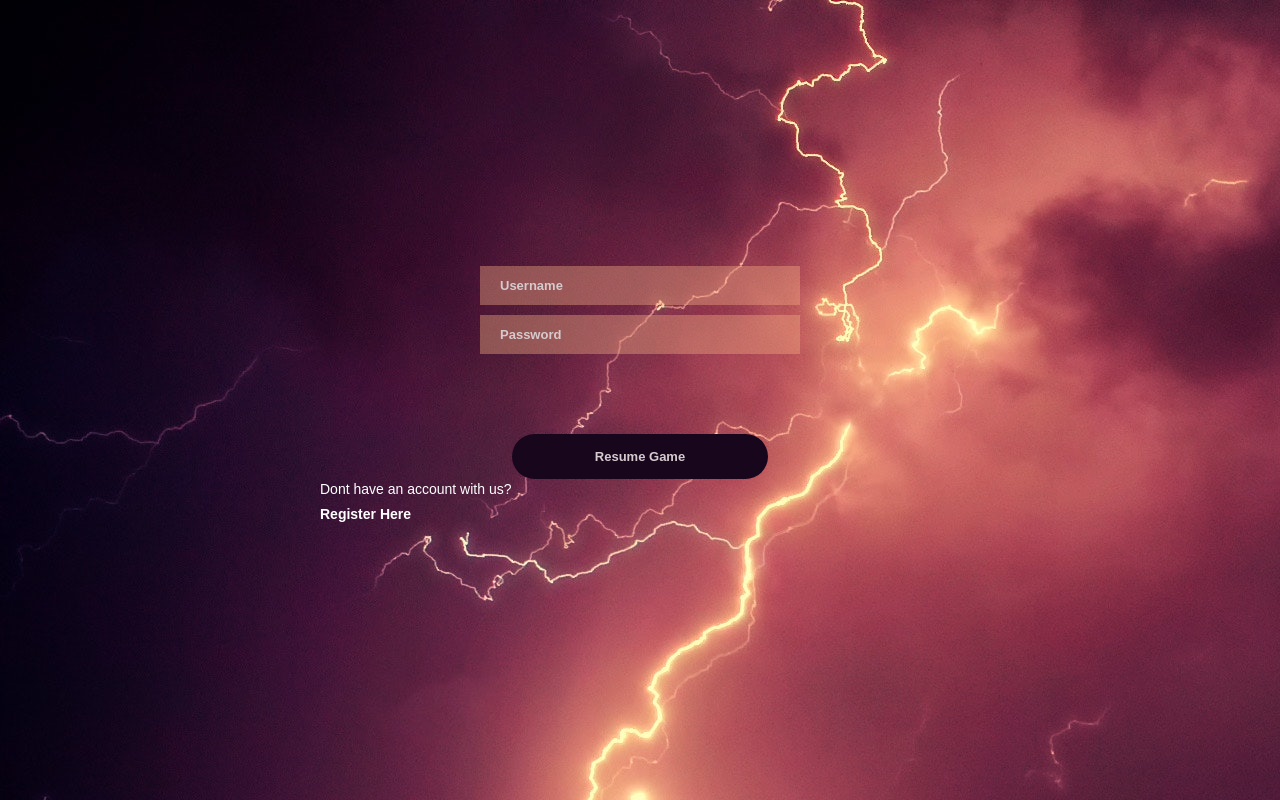
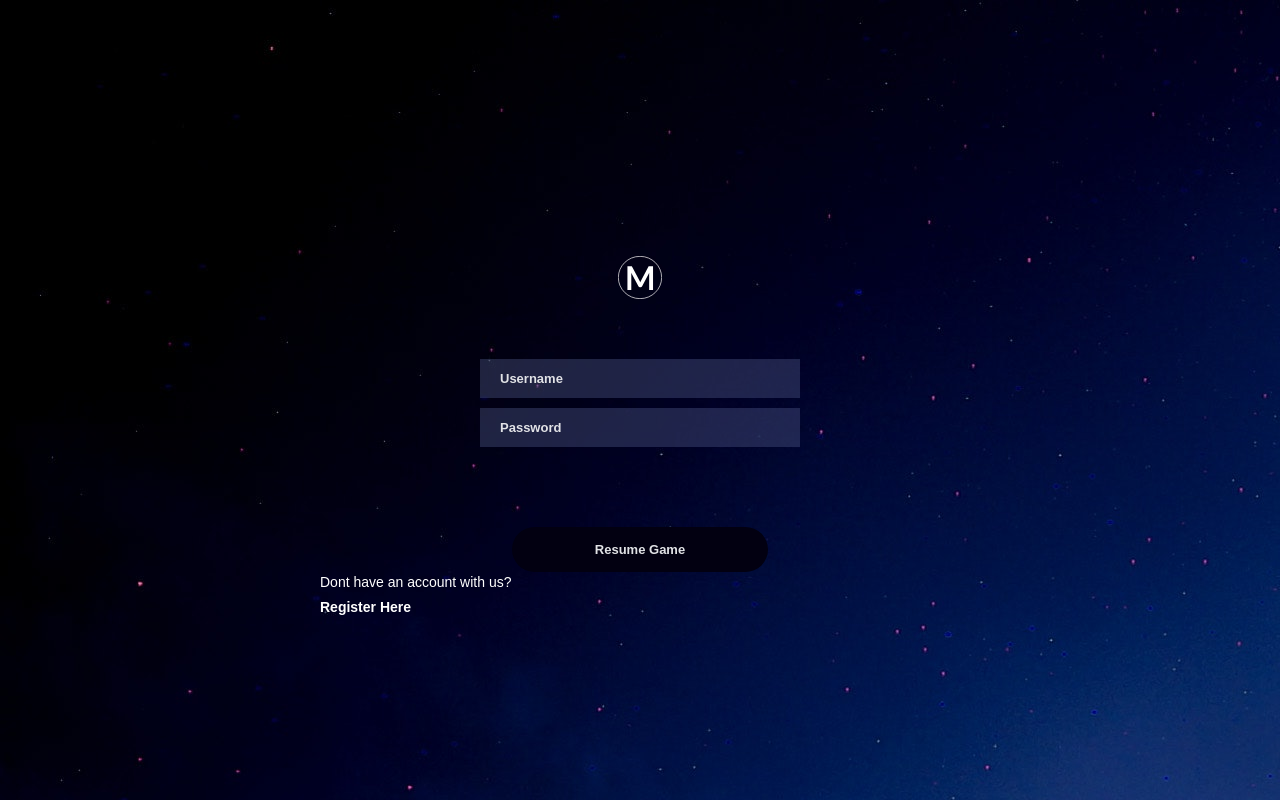
Before and after one commit to django-lambda-mud/client, a React (Create React App) app in the folder rpg_game/: page / in a window 1280 px wide. Built offline with nearby package versions, Linux system fonts and the light colour scheme.

Commit message:
Make auth pages look better than before

```diff
--- a/rpg_game/src/components/Auth/Login.js
+++ b/rpg_game/src/components/Auth/Login.js
@@ -2,7 +2,7 @@ import React from "react";
 import { connect } from "react-redux";
 import { doLogIn } from "../../store/actions/authenticationActions";
 import {Link } from "react-router-dom";
-import img from '../../assets/clouds-dark-lightning-1118869.jpg'
+import img from '../../assets/atmosphere-blue-clouds-2531709.jpg'
 // eslint-disable-next-line
 import logo from '../../assets/M.svg'
 import styled from 'styled-components'
@@ -35,8 +35,8 @@ class Login extends React.Component {
     return (
       <LoginWrapper>
         <div className="login">
-          {/* <img src={logo}></img> */}
           <div className="inputs">
+            <img src={logo} alt=""></img>
             <input
               name="username"
               onChange={this.handleChange}
@@ -71,13 +71,15 @@ const LoginWrapper = styled.div`
   .login {
     img {
       margin: auto;
-      width: 3%;
+      width: 7%;
+      margin-bottom: 50px;
     }
     .inputs {
       display: flex;
       flex-direction: column;
       // align-items: center;
-      margin: 20% auto;
+      margin: auto;
+      margin-top: 20%;
       width: 50%;
       color: white;
 
@@ -86,15 +88,15 @@ const LoginWrapper = styled.div`
         width: 50%;
         margin-top: 1.0rem;
         border: none;
-        background-color: #f6ac8266;
+        background-color: #515d8c61;
         padding: 12px;
-        color: #d6cace;
+        color: #e1e2e6;
         font-size: 13px;
         padding-left: 20px;
         font-weight: bold;
 
         ::placeholder {
-          color: #d6cace;
+          color: #e1e2e6;
           font-weight: bold;
         }
       }
@@ -105,10 +107,10 @@ const LoginWrapper = styled.div`
         margin-top: 80px;
         border: none;
         border-radius: 50px;
-        background-color: #18061d
+        background-color: #020011
         padding: 15px;
         font-size: 13px;
-        color: #d6cace;
+        color: #e1e2e6;
         font-weight: bold;
         cursor: pointer;
       }
--- a/rpg_game/src/components/Auth/Register.js
+++ b/rpg_game/src/components/Auth/Register.js
@@ -2,7 +2,7 @@ import React from "react";
 import { connect } from "react-redux";
 import { doSignUp } from "../../store/actions/authenticationActions";
 import {Link } from "react-router-dom";
-import img from '../../assets/clouds-dark-lightning-1118869.jpg'
+import img from '../../assets/atmosphere-blue-clouds-2531709.jpg'
 import logo from '../../assets/M.svg'
 import styled from 'styled-components'
 
@@ -95,7 +95,8 @@ const RegisterWrapper = styled.div`
       display: flex;
       flex-direction: column;
       // align-items: center;
-      margin: 20% auto;
+      margin: auto;
+      margin-top: 20%;
       width: 50%;
       color: white;
 
@@ -104,15 +105,15 @@ const RegisterWrapper = styled.div`
         width: 50%;
         margin-top: 1.0rem;
         border: none;
-        background-color: #f6ac8266;
+        background-color: #515d8c61;
         padding: 12px;
-        color: #d6cace;
+        color: #e1e2e6;
         font-size: 13px;
         padding-left: 20px;
         font-weight: bold;
 
         ::placeholder {
-          color: #d6cace;
+          color: #e1e2e6;
           font-weight: bold;
         }
       }
@@ -123,10 +124,10 @@ const RegisterWrapper = styled.div`
         margin-top: 80px;
         border: none;
         border-radius: 50px;
-        background-color: #18061d
+        background-color: #020011
         padding: 15px;
         font-size: 13px;
-        color: #d6cace;
+        color: #e1e2e6;
         font-weight: bold;
         cursor: pointer;
       }
```
Also changed, not shown: rpg_game/src/assets/atmosphere-blue-clouds-2531709.jpg (added).
